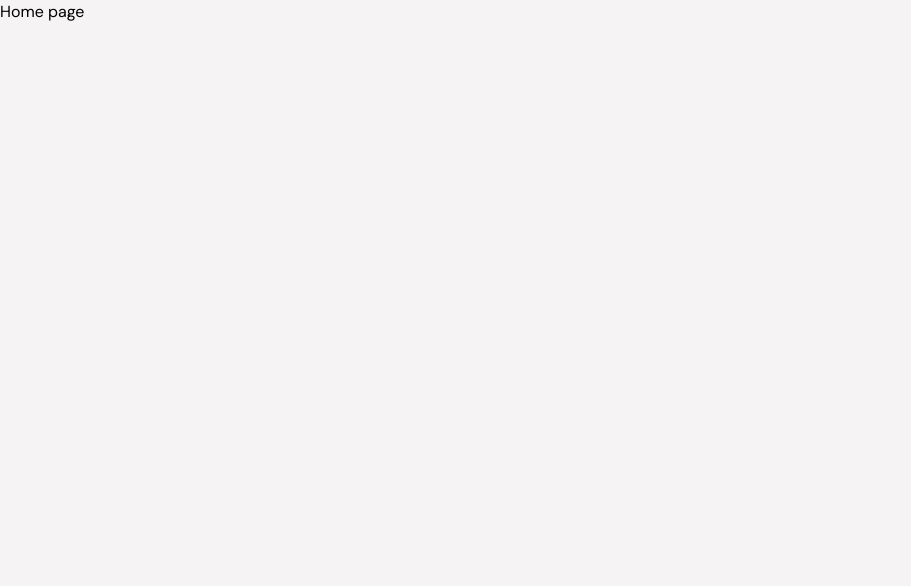
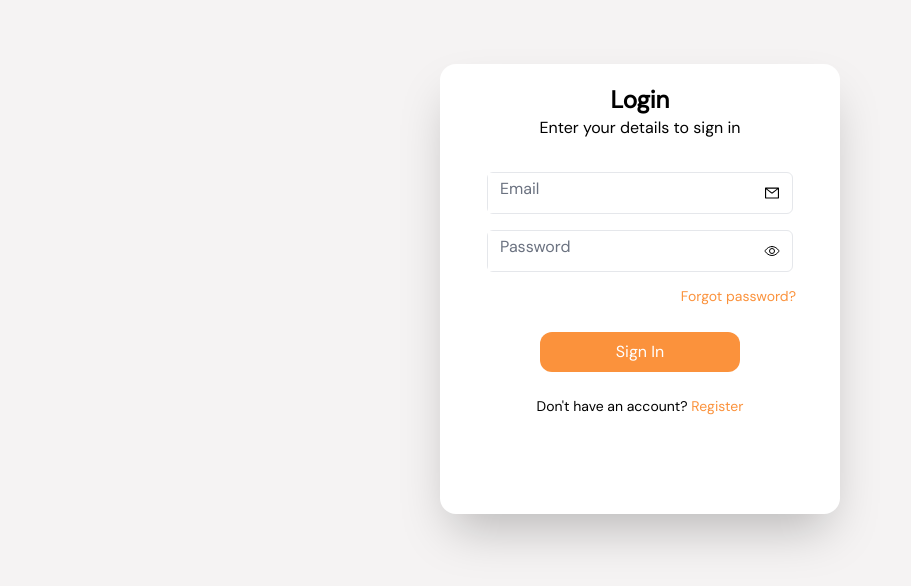
Before and after one commit to Ghasty003/FoodCity, a React (Vite) app: page / in a window 1280 px wide. Shown: the top 586 px of the page, without its empty margins (0-911 px from the left). Built offline with nearby package versions, Linux system fonts and the light colour scheme.

Commit message:
Initial commit

```diff
--- a/src/App.jsx
+++ b/src/App.jsx
@@ -11,8 +11,8 @@ function App() {
     <div className='bg-primary min-h-[100vh] font-DM'>
       <Routes>
         <Route path='/'>
-          <Route index element={<Home />} />
-          <Route path='login' element={<Login />} />
+          <Route index element={<Login />} />
+          {/* <Route path='login' element={<Login />} /> */}
           <Route path='register' element={<Register />} />
         </Route>
       </Routes>
```
